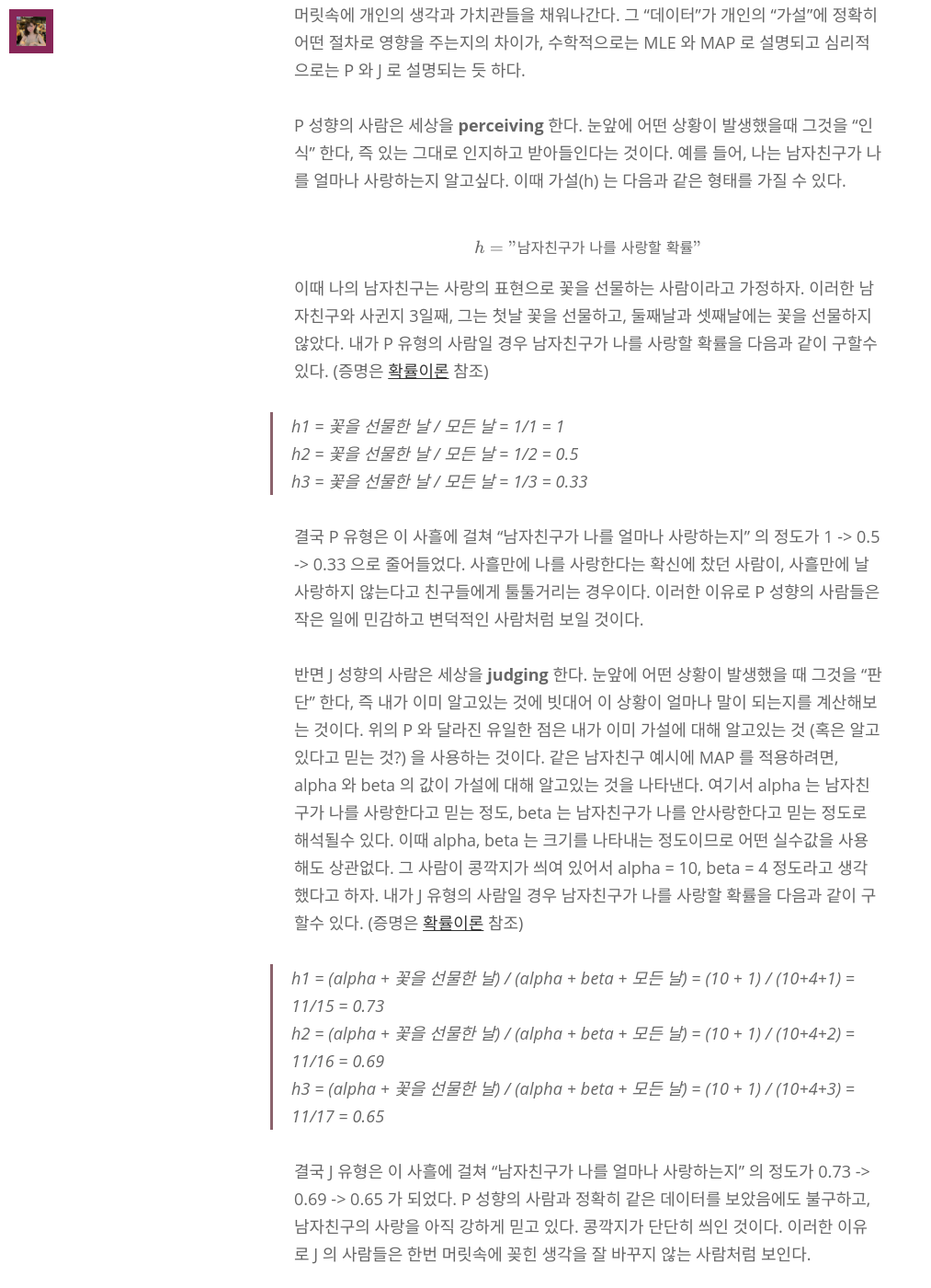
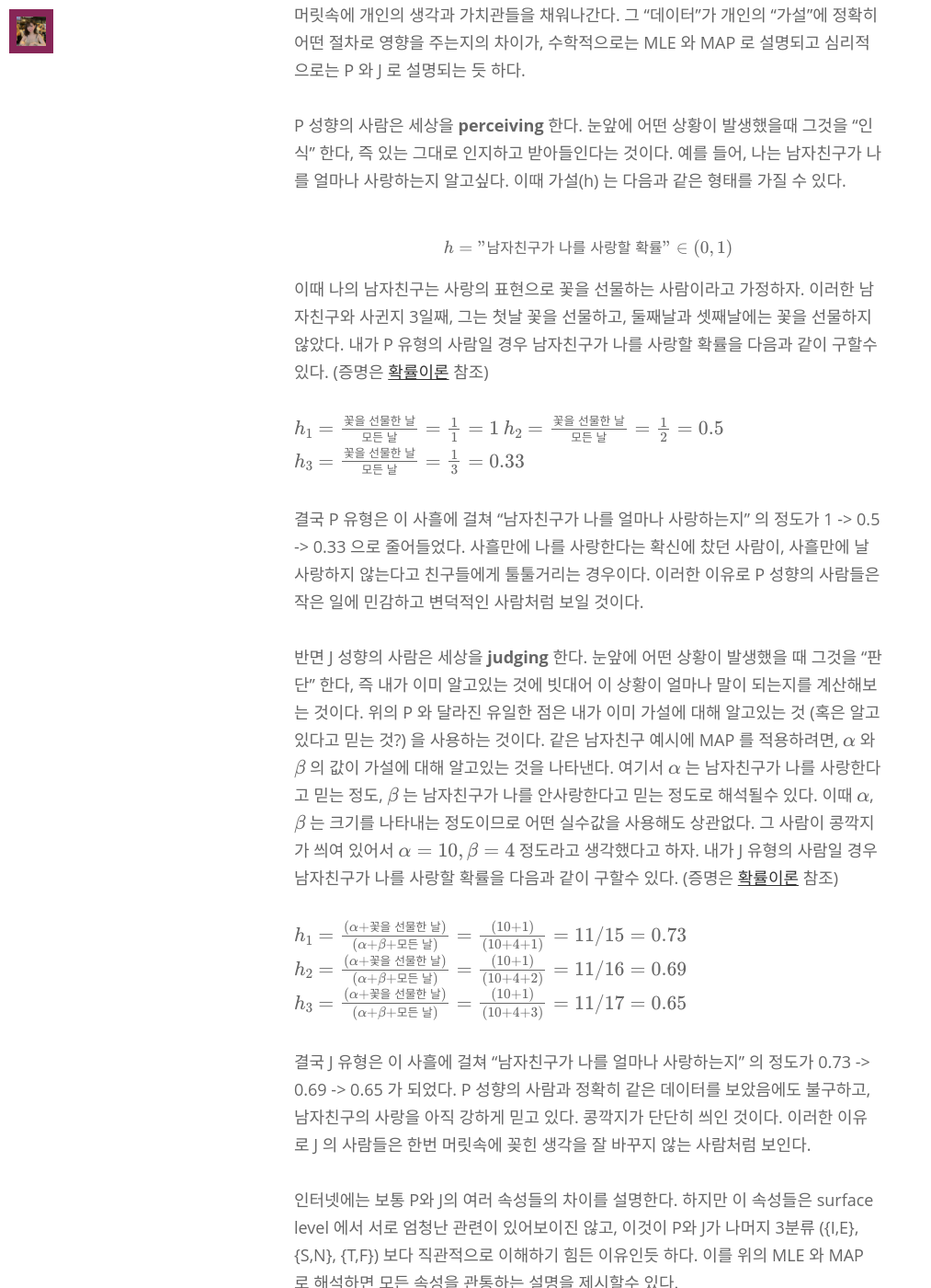
Before and after one commit to minniie/minniie.github.io, a Jekyll site: the page built from _posts/2021-08-04-post3.markdown, in a window 1280 px wide and 1400 px high, scrolled down 1689 px. Shown: the whole window at 92% size, without its empty margins (0-1013 px from the left). Built offline with Jekyll 4.4.1, drawn with Linux system fonts in a browser that asks for light colours; nearby versions of some CDN libraries; some web fonts are replaced; some of the changed text lies outside the part shown.

Commit message:
Update 2021-08-04-post3.markdown

```diff
--- a/_posts/2021-08-04-post3.markdown
+++ b/_posts/2021-08-04-post3.markdown
@@ -18,25 +18,21 @@ MLE 와 MAP 를 설명하는 글을 20개 버전으로 읽어본것 같은데,
 
 P 성향의 사람은 세상을 **perceiving** 한다. 눈앞에 어떤 상황이 발생했을때 그것을 “인식” 한다, 즉 있는 그대로 인지하고 받아들인다는 것이다. 예를 들어, 나는 남자친구가 나를 얼마나 사랑하는지 알고싶다. 이때 가설(h) 는 다음과 같은 형태를 가질 수 있다.
 
-$$ h = \text{"남자친구가 나를 사랑할 확률"} $$
-
+$$ h = \text{"남자친구가 나를 사랑할 확률"} \in (0,1) $$
 
 이때 나의 남자친구는 사랑의 표현으로 꽃을 선물하는 사람이라고 가정하자. 이러한 남자친구와 사귄지 3일째, 그는 첫날 꽃을 선물하고, 둘째날과 셋째날에는 꽃을 선물하지 않았다. 내가 P 유형의 사람일 경우 남자친구가 나를 사랑할 확률을 다음과 같이 구할수 있다. (증명은 [확률이론](https://minniie.github.io/%ED%99%95%EB%A5%A0/2021/07/27/probability.html) 참조)
->h1 = 꽃을 선물한 날 / 모든 날 = 1/1 = 1
->
->h2 = 꽃을 선물한 날 / 모든 날 = 1/2 = 0.5
->
->h3 = 꽃을 선물한 날 / 모든 날 = 1/3 = 0.33
+
+$$ h_1 = \frac{\text{꽃을 선물한 날}}{\text{모든 날}} = \frac{1}{1} = 1 $$
+$$ h_2 = \frac{\text{꽃을 선물한 날}}{\text{모든 날}} = \frac{1}{2} = 0.5 $$
+$$ h_3 = \frac{\text{꽃을 선물한 날}}{\text{모든 날}} = \frac{1}{3} = 0.33 $$
 
 결국 P 유형은 이 사흘에 걸쳐 “남자친구가 나를 얼마나 사랑하는지” 의 정도가 1 -> 0.5 -> 0.33 으로 줄어들었다. 사흘만에 나를 사랑한다는 확신에 찼던 사람이, 사흘만에 날 사랑하지 않는다고 친구들에게 툴툴거리는 경우이다. 이러한 이유로 P 성향의 사람들은 작은 일에 민감하고 변덕적인 사람처럼 보일 것이다.
 
-반면 J 성향의 사람은 세상을 **judging** 한다. 눈앞에 어떤 상황이 발생했을 때 그것을 “판단” 한다, 즉 내가 이미 알고있는 것에 빗대어 이 상황이 얼마나 말이 되는지를 계산해보는 것이다. 위의 P 와 달라진 유일한 점은 내가 이미 가설에 대해 알고있는 것 (혹은 알고 있다고 믿는 것?) 을 사용하는 것이다. 같은 남자친구 예시에 MAP 를 적용하려면, alpha 와 beta 의 값이 가설에 대해 알고있는 것을 나타낸다. 여기서 alpha 는 남자친구가 나를 사랑한다고 믿는 정도, beta 는 남자친구가 나를 안사랑한다고 믿는 정도로 해석될수 있다. 이때 alpha, beta 는 크기를 나타내는 정도이므로 어떤 실수값을 사용해도 상관없다. 그 사람이 콩깍지가 씌여 있어서 alpha = 10, beta = 4 정도라고 생각했다고 하자. 내가 J 유형의 사람일 경우 남자친구가 나를 사랑할 확률을 다음과 같이 구할수 있다. (증명은 [확률이론](https://minniie.github.io/%ED%99%95%EB%A5%A0/2021/07/27/probability.html) 참조)
+반면 J 성향의 사람은 세상을 **judging** 한다. 눈앞에 어떤 상황이 발생했을 때 그것을 “판단” 한다, 즉 내가 이미 알고있는 것에 빗대어 이 상황이 얼마나 말이 되는지를 계산해보는 것이다. 위의 P 와 달라진 유일한 점은 내가 이미 가설에 대해 알고있는 것 (혹은 알고 있다고 믿는 것?) 을 사용하는 것이다. 같은 남자친구 예시에 MAP 를 적용하려면, $\alpha$ 와 $\beta$ 의 값이 가설에 대해 알고있는 것을 나타낸다. 여기서 $\alpha$ 는 남자친구가 나를 사랑한다고 믿는 정도, $\beta$ 는 남자친구가 나를 안사랑한다고 믿는 정도로 해석될수 있다. 이때 $\alpha$, $\beta$ 는 크기를 나타내는 정도이므로 어떤 실수값을 사용해도 상관없다. 그 사람이 콩깍지가 씌여 있어서 $\alpha = 10, \beta = 4$ 정도라고 생각했다고 하자. 내가 J 유형의 사람일 경우 남자친구가 나를 사랑할 확률을 다음과 같이 구할수 있다. (증명은 [확률이론](https://minniie.github.io/%ED%99%95%EB%A5%A0/2021/07/27/probability.html) 참조)
 
->h1 = (alpha + 꽃을 선물한 날) / (alpha + beta + 모든 날) = (10 + 1) / (10+4+1) = 11/15 = 0.73
->
->h2 = (alpha + 꽃을 선물한 날) / (alpha + beta + 모든 날) = (10 + 1) / (10+4+2) = 11/16 = 0.69
->
->h3 = (alpha + 꽃을 선물한 날) / (alpha + beta + 모든 날) = (10 + 1) / (10+4+3) = 11/17 = 0.65
+$$ h_1 = \frac{(\alpha + \text{꽃을 선물한 날})}{(\alpha + \beta + \text{모든 날})} = \frac{(10 + 1)}{(10+4+1)} = 11/15 = 0.73 $$
+$$ h_2 = \frac{(\alpha + \text{꽃을 선물한 날})}{(\alpha + \beta + \text{모든 날})}= \frac{(10 + 1)}{(10+4+2)} = 11/16 = 0.69 $$
+$$ h_3 = \frac{(\alpha + \text{꽃을 선물한 날})}{(\alpha + \beta + \text{모든 날})} = \frac{(10 + 1)}{(10+4+3)} = 11/17 = 0.65 $$
 
 결국 J 유형은 이 사흘에 걸쳐 “남자친구가 나를 얼마나 사랑하는지” 의 정도가 0.73 -> 0.69 -> 0.65 가 되었다. P 성향의 사람과 정확히 같은 데이터를 보았음에도 불구하고, 남자친구의 사랑을 아직 강하게 믿고 있다. 콩깍지가 단단히 씌인 것이다. 이러한 이유로 J 의 사람들은 한번 머릿속에 꽂힌 생각을 잘 바꾸지 않는 사람처럼 보인다.
 
@@ -45,7 +41,7 @@ $$ h = \text{"남자친구가 나를 사랑할 확률"} $$
 - “즉흥” 과 “계획”
 >P 의 사람이 남자친구에 대한 사랑을 사흘만에 1 에서 0.33 까지 떨어트린것을 보면, 외부에서 P 는 다소 즉흥적으로 생각이 변하는 사람으로 보일 것이다.
 >
->반면 J 의 사람은 본인의 사전 믿음을 사용하여, 데이터만으로 생각이 바뀌는 것을 냅두지 않고 alpha, beta 를 계획하여 본인의 가설에 영향이 가도록 하였다.
+>반면 J 의 사람은 본인의 사전 믿음을 사용하여, 데이터만으로 생각이 바뀌는 것을 냅두지 않고 $\alpha$, $\beta$ 를 계획하여 본인의 가설에 영향이 가도록 하였다.
 - “결정 미루기” 와 “결정 빨리하기”
 >사흘에 걸친 사랑의 크기를 보았을 때, P의 사람은 첫날에는 1이라 생각했지만 마지막 날의 결정은 0.33 이었다. 이는 데이터를 많이 볼수록 새로운 결정을 하고, 이것은 남이 보기에 최종 결정을 미루는 것처럼 보인다.
 >
```
